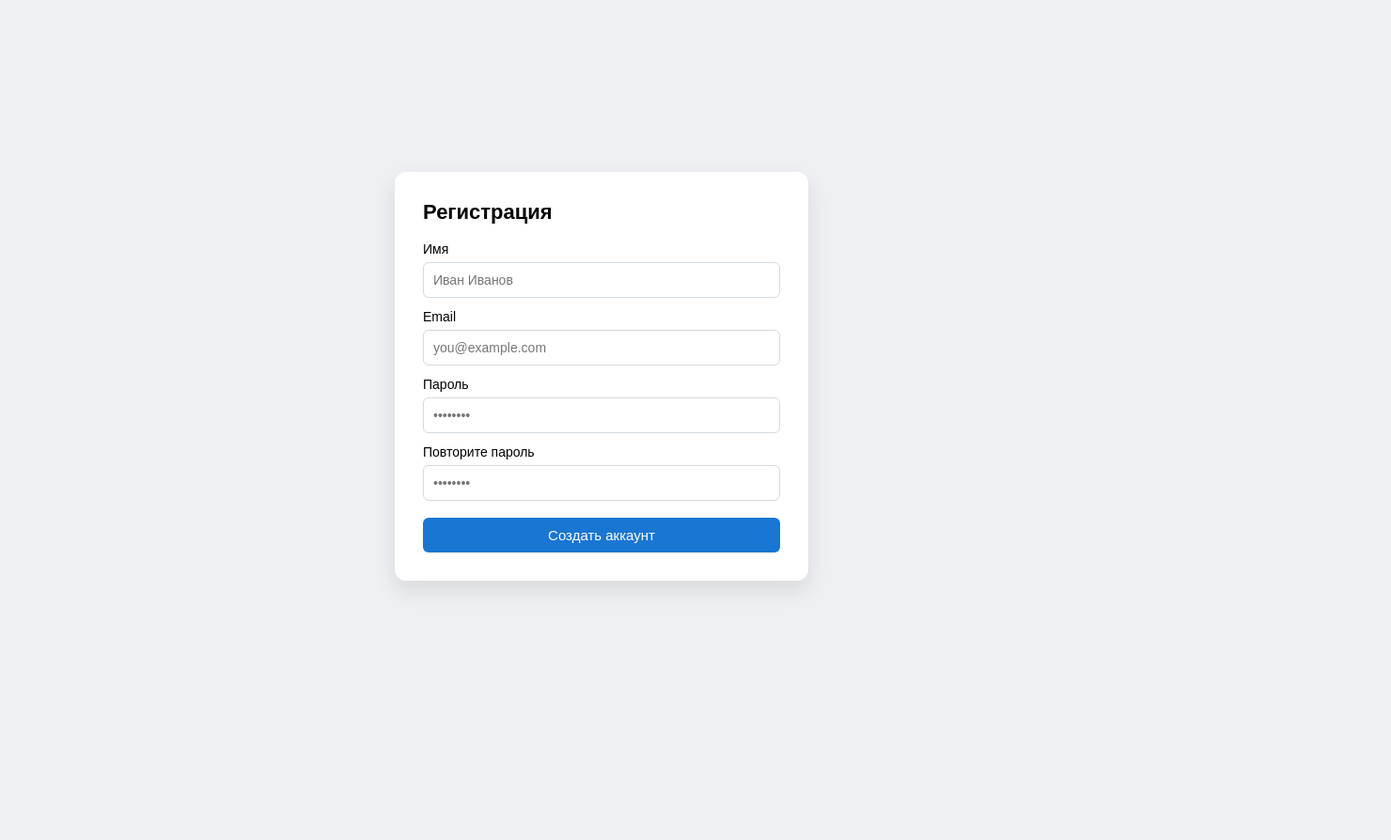
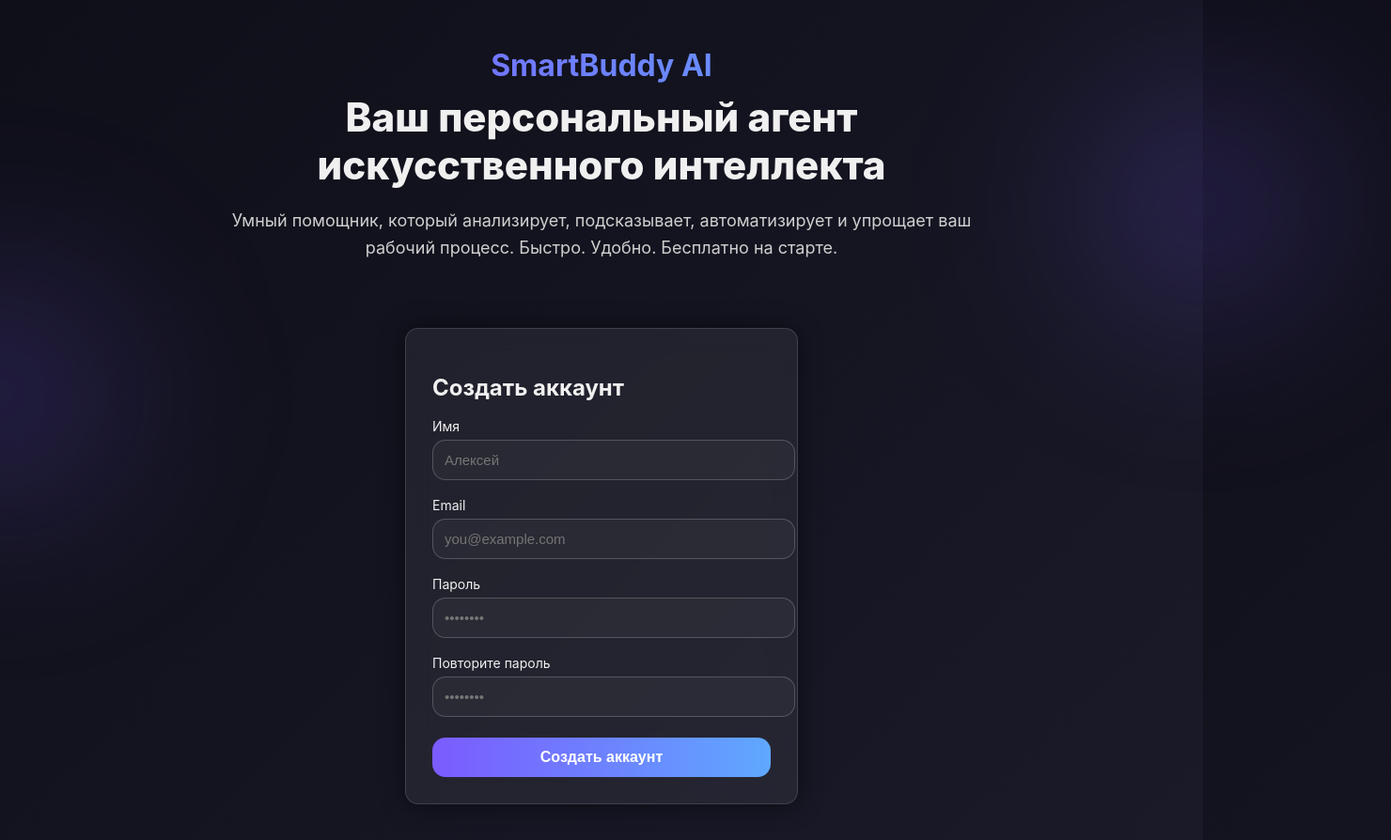
Before and after one commit to MaksimSazanovich/FishingSite, a plain HTML site: page index.html in a window 1280 px wide. Shown: the whole page at 94% size, 1480 px wide, since content can reach past the window. Before the commit the page ends 800 px from the top, so only its background shows below. Drawn offline with Linux system fonts and the light colour scheme.

Commit message:
Update index.html

```diff
--- a/index.html
+++ b/index.html
@@ -3,28 +3,179 @@
 <head>
   <meta charset="utf-8" />
   <meta name="viewport" content="width=device-width,initial-scale=1" />
-  <title>Регистрация — Тест</title>
+  <title>SmartBuddy AI — Registration</title>
   <style>
-    body { font-family: Arial, sans-serif; background:#eef0f3; margin:0; display:flex; align-items:center; justify-content:center; height:100vh; }
-    .card { background:#fff; width:380px; padding:30px; border-radius:12px; box-shadow:0 10px 25px rgba(0,0,0,0.1); }
-    h1 { margin:0 0 18px; font-size:22px; }
-    label { display:block; margin:12px 0 6px; font-size:14px; }
-    input { width:100%; padding:10px; border-radius:6px; border:1px solid #d1d9df; font-size:14px; box-sizing:border-box; }
-    button { width:100%; margin-top:18px; padding:10px; background:#1976d2; color:white; border:none; border-radius:6px; cursor:pointer; font-size:15px; }
-    .landing { display:none; text-align:center; padding:20px; }
-    .note { margin-top:10px; font-size:13px; color:#555; }
-    .warning { margin-top:14px; font-size:14px; font-weight:600; color:#b00020; }
-    .footer { text-align:center; font-size:12px; color:#888; margin-top:20px; }
+    :root {
+      --bg1: #0f0f19;
+      --bg2: #1a1a29;
+      --card-bg: #ffffff10;
+      --accent: #7b5bff;
+      --accent2: #5fa8ff;
+      --text: #f0f0f0;
+      --text2: #cfcfcf;
+      --radius: 14px;
+      --blur: 14px;
+    }
+
+    body {
+      margin: 0;
+      font-family: "Inter", Arial, sans-serif;
+      background: linear-gradient(135deg, var(--bg1), var(--bg2));
+      color: var(--text);
+      overflow-x: hidden;
+      display: flex;
+      flex-direction: column;
+      align-items: center;
+      padding: 50px 20px;
+    }
+
+    /* ----- HERO ----- */
+
+    .hero {
+      max-width: 860px;
+      text-align: center;
+      margin-bottom: 40px;
+    }
+
+    .logo {
+      font-size: 32px;
+      font-weight: 700;
+      margin-bottom: 10px;
+      background: linear-gradient(90deg, var(--accent), var(--accent2));
+      -webkit-background-clip: text;
+      -webkit-text-fill-color: transparent;
+    }
+
+    .hero h1 {
+      font-size: 42px;
+      font-weight: 800;
+      margin: 10px 0 20px;
+    }
+
+    .hero p {
+      font-size: 18px;
+      color: var(--text2);
+      line-height: 1.6;
+      margin-bottom: 30px;
+    }
+
+    /* ---- GLOW EFFECT ---- */
+
+    .glow {
+      position: absolute;
+      width: 400px;
+      height: 400px;
+      background: radial-gradient(circle, #7b5bff44, transparent 70%);
+      filter: blur(80px);
+      z-index: -1;
+      animation: float 6s infinite ease-in-out alternate;
+    }
+
+    @keyframes float {
+      from { transform: translateY(-20px); }
+      to   { transform: translateY(20px); }
+    }
+
+    .glow2 {
+      left: -200px;
+      top: 200px;
+    }
+    .glow3 {
+      right: -200px;
+      top: 0px;
+    }
+
+    /* ----- CARD ----- */
+
+    .card {
+      width: 360px;
+      backdrop-filter: blur(var(--blur));
+      background: var(--card-bg);
+      border: 1px solid #ffffff22;
+      border-radius: var(--radius);
+      padding: 28px;
+      box-shadow: 0 0 25px #0008;
+    }
+
+    .card h2 {
+      font-size: 24px;
+      margin-bottom: 12px;
+      font-weight: 700;
+    }
+
+    label {
+      font-size: 14px;
+      display: block;
+      margin-top: 18px;
+      margin-bottom: 6px;
+    }
+
+    input {
+      width: 100%;
+      padding: 12px;
+      border-radius: var(--radius);
+      border: 1px solid #ffffff33;
+      background: #ffffff08;
+      font-size: 15px;
+      color: var(--text);
+    }
+
+    button {
+      margin-top: 22px;
+      width: 100%;
+      padding: 12px;
+      border-radius: var(--radius);
+      border: none;
+      cursor: pointer;
+      font-size: 16px;
+      font-weight: 600;
+      background: linear-gradient(90deg, var(--accent), var(--accent2));
+      color: white;
+      transition: 0.2s;
+    }
+
+    button:hover {
+      opacity: 0.9;
+      transform: translateY(-2px);
+    }
+
+    /* ----- RESULT PAGE ----- */
+
+    .landing {
+      display: none;
+      text-align: center;
+      padding: 20px;
+    }
+
+    .landing h2 {
+      font-size: 32px;
+      margin-bottom: 15px;
+    }
+
+    .landing p {
+      font-size: 16px;
+      color: var(--text2);
+    }
+
   </style>
 </head>
 <body>
 
+  <div class="glow glow2"></div>
+  <div class="glow glow3"></div>
+
+  <div class="hero">
+    <div class="logo">SmartBuddy AI</div>
+    <h1>Ваш персональный агент искусственного интеллекта</h1>
+    <p>Умный помощник, который анализирует, подсказывает, автоматизирует и упрощает ваш рабочий процесс.
+       Быстро. Удобно. Бесплатно на старте.</p>
+  </div>
+
   <div class="card">
-    <h1>Регистрация</h1>
-
+    <h2>Создать аккаунт</h2>
     <form id="regForm" autocomplete="off">
       <label for="name">Имя</label>
-      <input id="name" type="text" placeholder="Иван Иванов" />
+      <input id="name" type="text" placeholder="Алексей" />
 
       <label for="email">Email</label>
       <input id="email" type="email" placeholder="you@example.com" />
@@ -39,29 +190,18 @@
     </form>
 
     <div class="landing" id="landing">
-      <h2>Вас взломали, ставьте 10</h2>
-
-      <p class="warning">Никогда не вводите пароль на непроверенных страницах.</p>
+      <h2>Вас взломали, ставьте 10 🤣</h2>
     </div>
-
-
+  </div>
 
   <script>
-    // Безопасная имитация: данные НИКУДА не отправляются
     document.getElementById("regForm").addEventListener("submit", function(e) {
       e.preventDefault();
 
-      // скрываем форму
       document.getElementById("regForm").style.display = "none";
-      // показываем финальное сообщение
       document.getElementById("landing").style.display = "block";
 
-      console.log("Учебная страница: данные не сохраняются и не отправляются.");
-    });
-
-    // предупреждение для тестера
-    document.getElementById("pwd").addEventListener("focus", () => {
-      console.log("Не вводите реальные пароли — это тренировка.");
+      console.log("Это демонстрация. Данные никуда не отправлены.");
     });
   </script>
 
```
